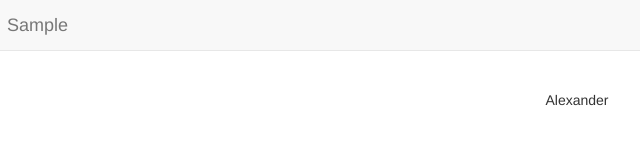
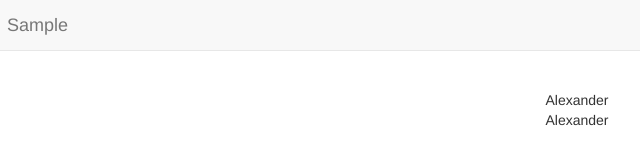
Before and after one commit to GregOnNet/tt-angular-workshop, a website: page code/4-angular-context/index.html in a window 1280 px wide. Shown: the full height of the page, 63-703 px from the left. Drawn offline with nearby package versions, Linux system fonts and the light colour scheme.

Commit message:
Introduces ng-cloak

```diff
--- a/code/4-angular-context/index.html
+++ b/code/4-angular-context/index.html
@@ -4,6 +4,8 @@
     <link rel="icon" href="../favicon.ico">
     <link href="../../bower_components/bootstrap/dist/css/bootstrap.css" rel="stylesheet">
     <link href="../../styles/samples.css" rel="stylesheet">
+
+    <script src="../../bower_components/angular/angular.js"></script>
   </head>
 
   <body>
@@ -19,7 +21,9 @@
 
       <!-- Our Code goes here -->
       <section class="sample" ng-controller="controller as ctrl">
-        {{ ctrl.name }}
+        <div ng-cloak>{{ ctrl.name }}</div>
+
+        <p ng-bind="ctrl.name"></p>
       </section>
 
     </div>
@@ -27,7 +31,7 @@
 
 
     <!-- AngularJS -->
-    <script src="../../bower_components/angular/angular.js"></script>
+
     <script src="./context.js"></script>
   </body>
 </html>
```
